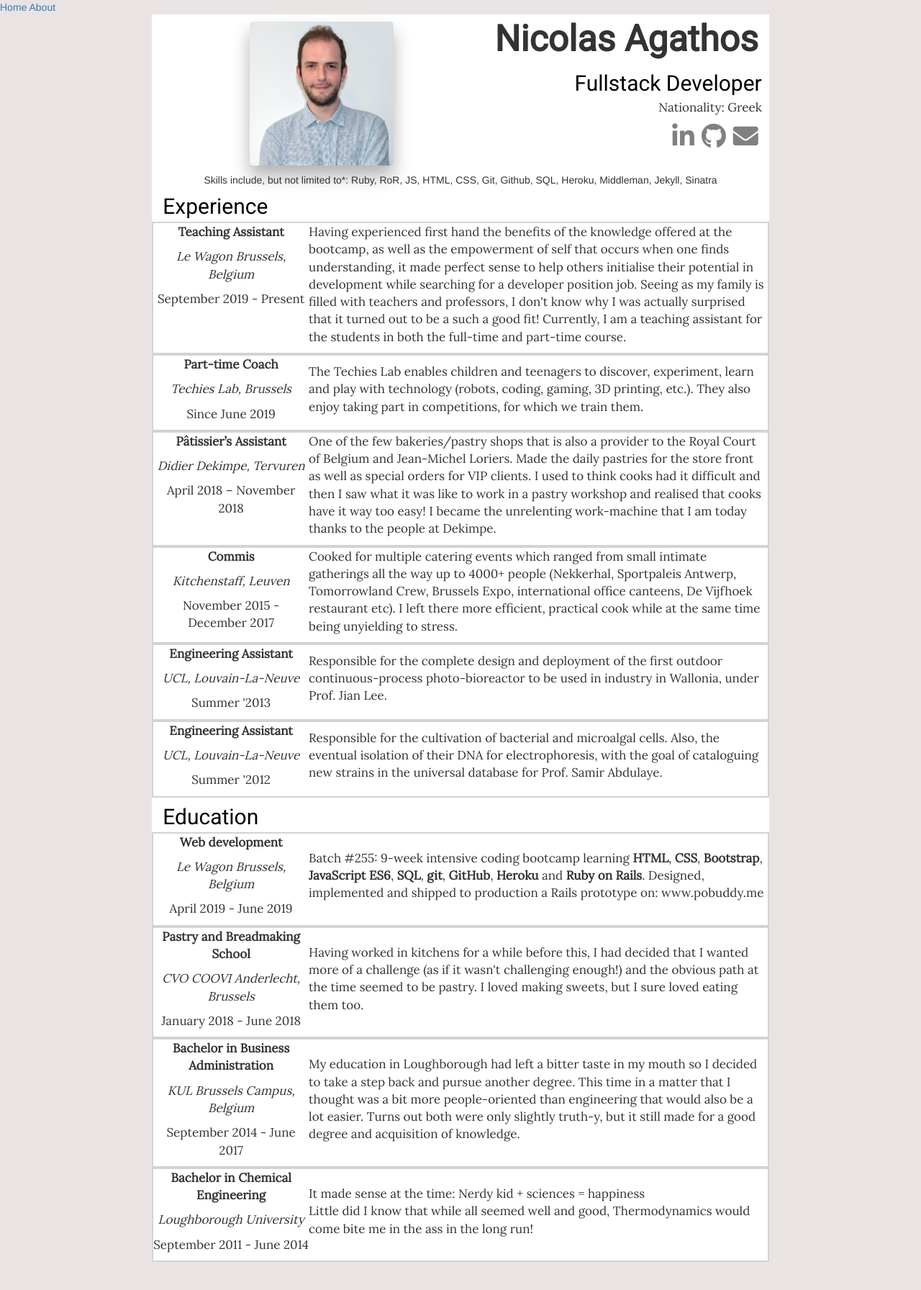
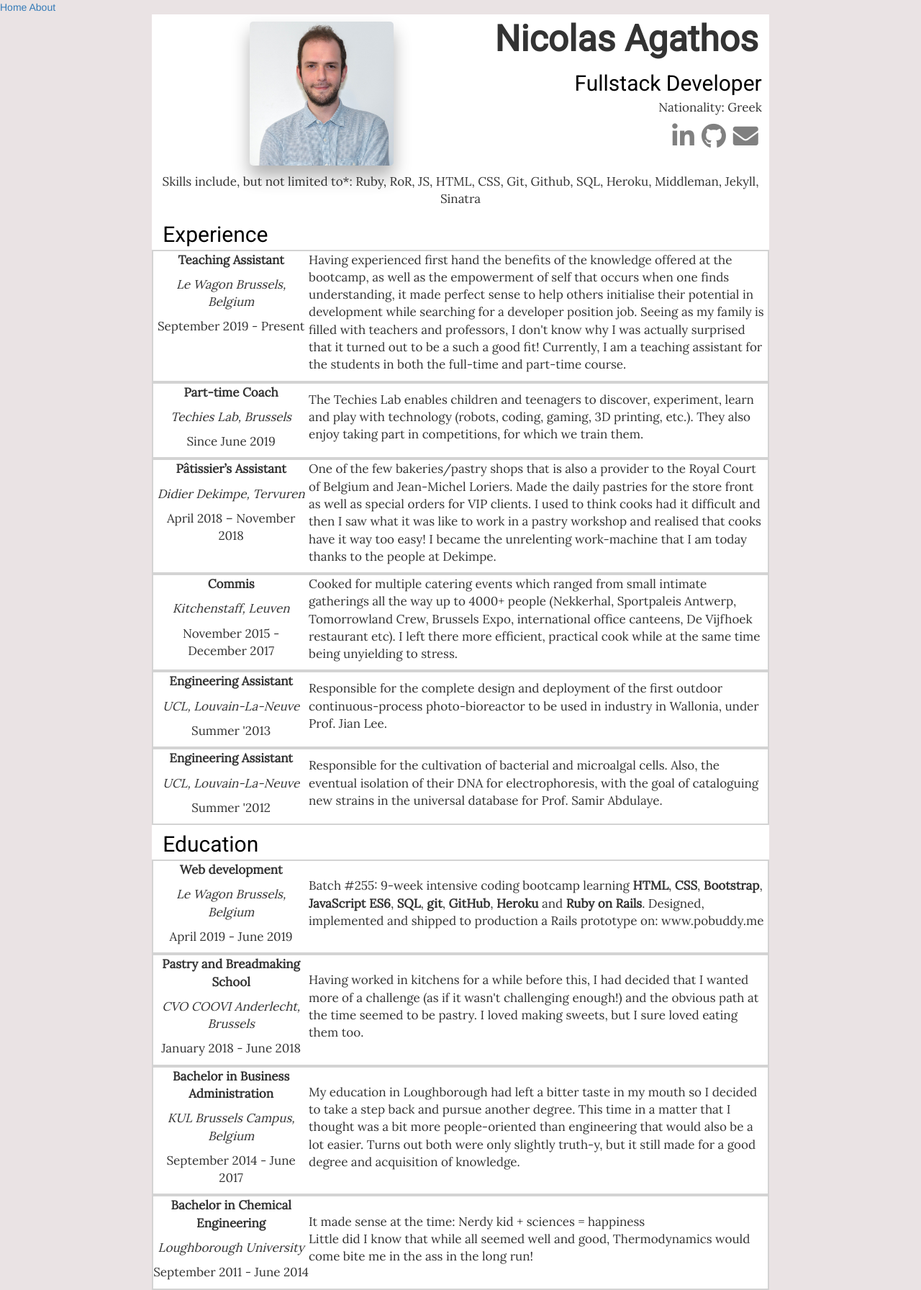
Before and after one commit to Disco-Chef/portfolio-test-jekyll, a Jekyll site: the page built from index.markdown, in a window 1280 px wide. Shown: the whole page at 72% size. Built offline with Jekyll 4.4.1, drawn with Linux system fonts in a browser that asks for light colours; nearby versions of some CDN libraries; before the commit the page ends 1753 px from its top, so only the background shows below that.

```diff
--- a/index.markdown
+++ b/index.markdown
@@ -25,7 +25,7 @@ layout: default
 <div id="middle-part" class="section col-12">
   <div class="experience-education">
     <div class="skills">
-      Skills include, but not limited to*: Ruby, RoR, JS, HTML, CSS, Git, Github, SQL, Heroku, Middleman, Jekyll, Sinatra
+      <p>Skills include, but not limited to*: Ruby, RoR, JS, HTML, CSS, Git, Github, SQL, Heroku, Middleman, Jekyll, Sinatra</p>
     </div>
     <h2>Experience</h2>
     <div class="section past-work-or-education">
```
